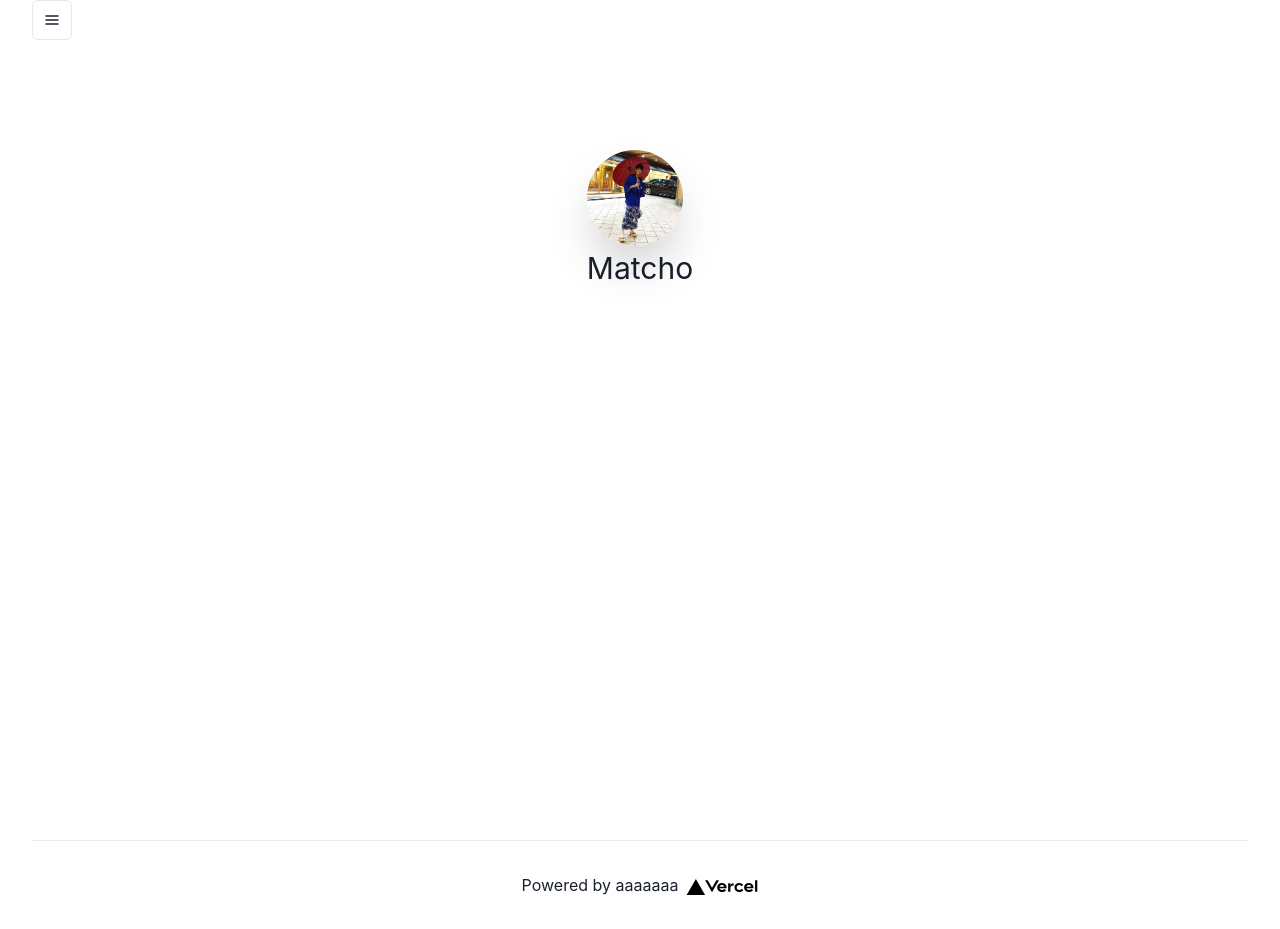
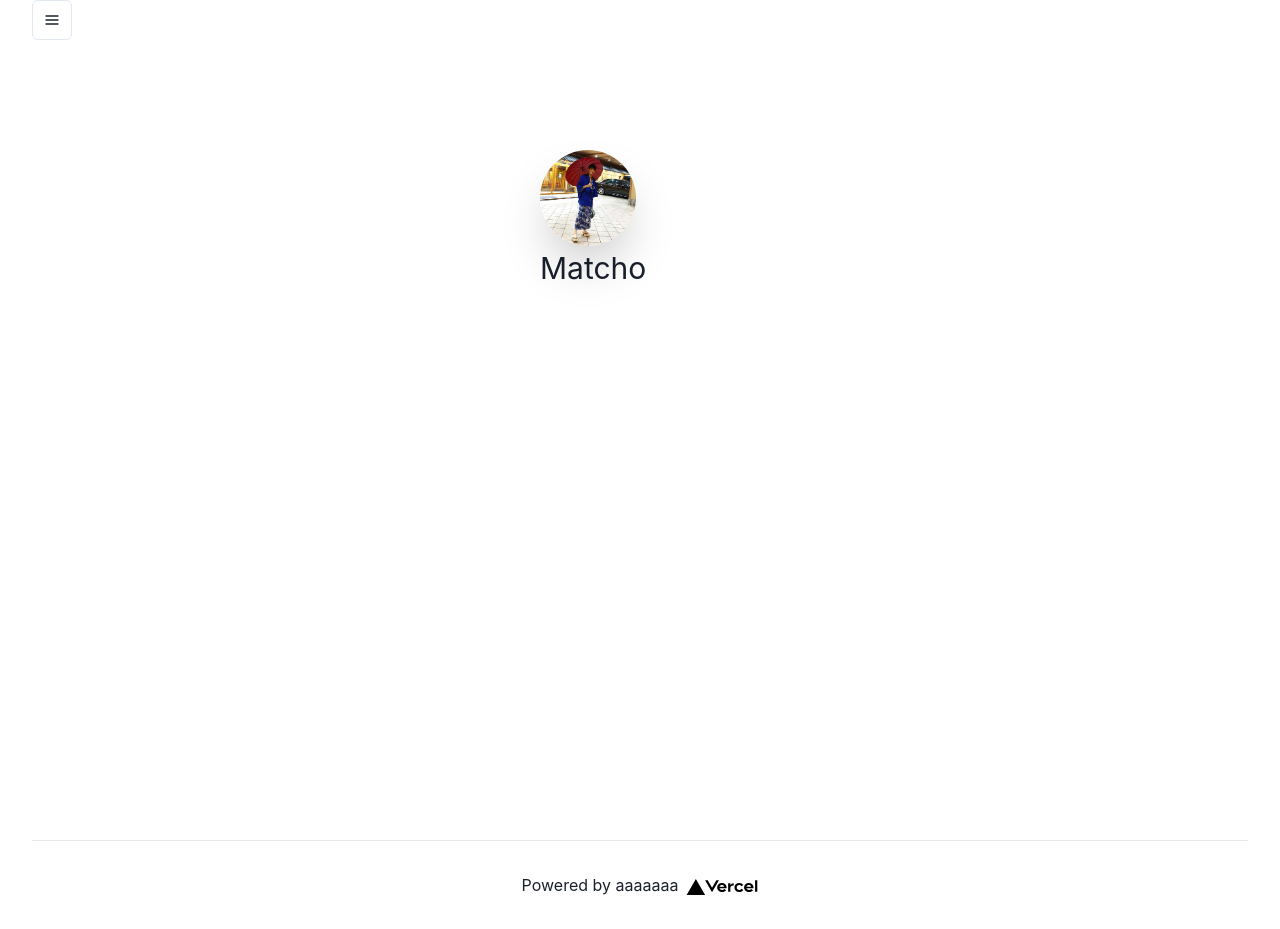
Before and after one commit to 10matcho27/MyPortforio, a Next.js app: page / in a window 1280 px wide. Built offline with nearby package versions, Linux system fonts and the light colour scheme.

Commit message:
framer-motionを追加してみた。three.jsもおもしろそう

```diff
--- a/package.json
+++ b/package.json
@@ -6,7 +6,8 @@
     "dev": "next dev",
     "build": "next build",
     "start": "next start",
-    "lint": "next lint"
+    "lint": "next lint",
+    "prettier": "prettier -write ."
   },
   "dependencies": {
     "@chakra-ui/icons": "^2.0.6",
@@ -21,6 +22,7 @@
   },
   "devDependencies": {
     "eslint": "8.21.0",
-    "eslint-config-next": "12.2.4"
+    "eslint-config-next": "12.2.4",
+    "prettier": "^2.7.1"
   }
 }
--- a/src/pages/_app.js
+++ b/src/pages/_app.js
@@ -1,11 +1,14 @@
 // import '../styles/globals.css'
 import * as React from 'react'
 import { ChakraProvider } from '@chakra-ui/react'
+// import { motion } from 'framer-motion'
 
-function MyApp({ Component, pageProps }) {
+function MyApp({ Component, pageProps, router }) {
   return (
     <ChakraProvider>
+
       <Component {...pageProps} />
+
     </ChakraProvider>
   )
 }
--- a/src/pages/index.js
+++ b/src/pages/index.js
@@ -1,6 +1,7 @@
 import Head from 'next/head'
 import Image from 'next/image'
 import styles from '../styles/Home.module.css'
+import Script from 'next/script'
 import {
   Avatar,
   AvatarBadge,
@@ -28,6 +29,8 @@ import {
   MenuDivider,
   IconButton,
  } from '@chakra-ui/react'
+
+import {motion} from 'framer-motion'
 
  import {
   AddIcon,
@@ -59,6 +62,7 @@ export default function Home() {
 
   return (
     <div className={styles.container}>
+
       <Head>
         <title>Matcho portfolio</title>
         <meta name="description" content="Matcho Portfolio" />
@@ -88,9 +92,26 @@ export default function Home() {
       </Menu>
 
       <main className={styles.main}>
-
+        <Center>
+        <motion.div initial="hidden" animate="visible" variants={
+          {
+            hidden: {
+              opacity: 0,
+              scale: 0.8,
+            },
+            visible: {
+              scale: [1, 1.1, 1],
+              opacity: 1,
+              transition: {
+                delay: 1.5, //ページロード時に表示されるまでの遅延
+              }
+            }
+          }
+        } whileHover={
+          {rotate:[0, 5, -5, 0]}
+        }>
         <Flex>
-          <Box width="100%" maxWidth="1200px" mx="auto" onClick={onToggle}>
+          <Box width="100%" maxWidth="200px" mx="auto" onClick={onToggle}>
           <Avatar
             name="Matcho"
             src='/images/Matcho.jpg'
@@ -100,6 +121,13 @@ export default function Home() {
           </Box>
         </Flex>
         <ScaleFade initialScale={0.9} in={isOpen}>
+        <motion.div whileHover={
+          {
+            scale: 1.2,
+            transition: {
+              duration: 0.2,
+            }
+          }}>
         <Box
           p='200px'
           color='white'
@@ -110,7 +138,10 @@ export default function Home() {
         >
           Fade
         </Box>
+        </motion.div>
       </ScaleFade>
+      </motion.div>
+      </Center>
       </main>
 
 
@@ -127,6 +158,9 @@ export default function Home() {
           </span>
         </a>
       </footer>
+      {/* scrollReveal().reveal({styles.container}); */}
     </div>
+    // https://www.youtube.com/watch?v=UIX0DSaNOjI
+    // https://www.youtube.com/watch?v=VYiMU_xB9LY
   )
 }
```
Also changed, not shown: 1 other file (tests, documents, lock files or other folders).
